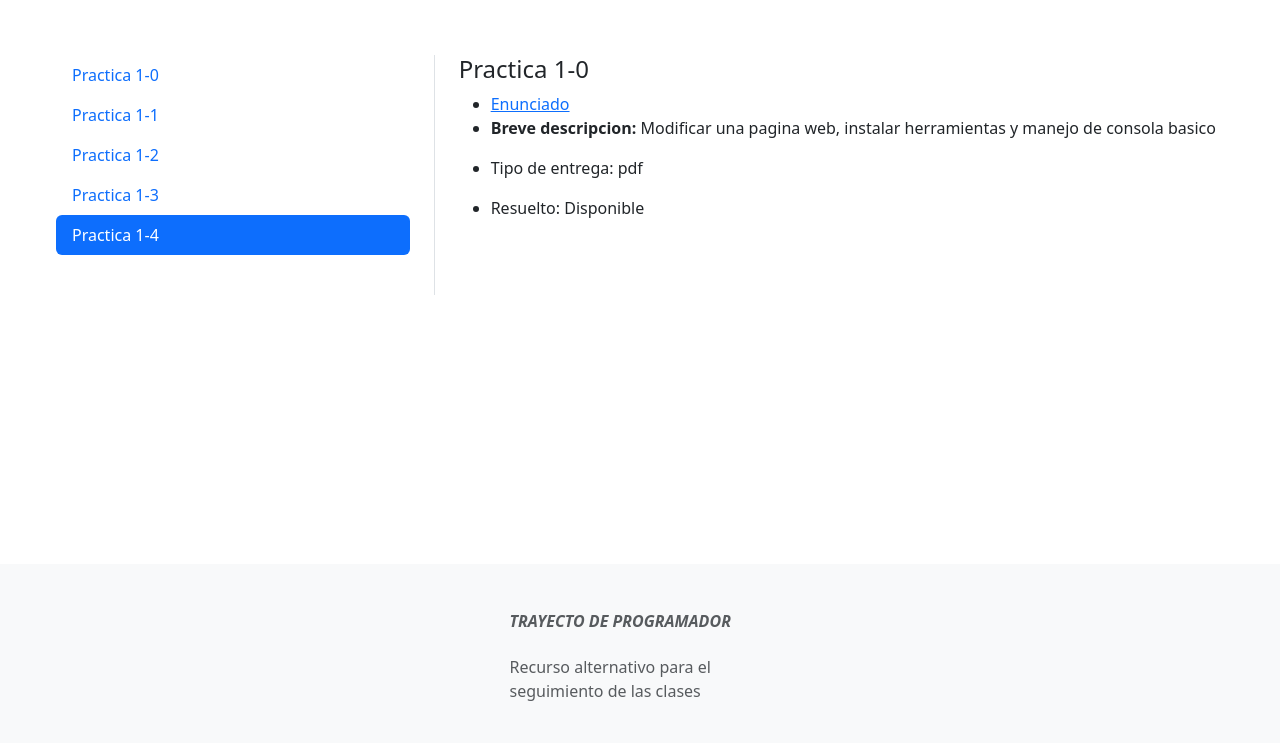
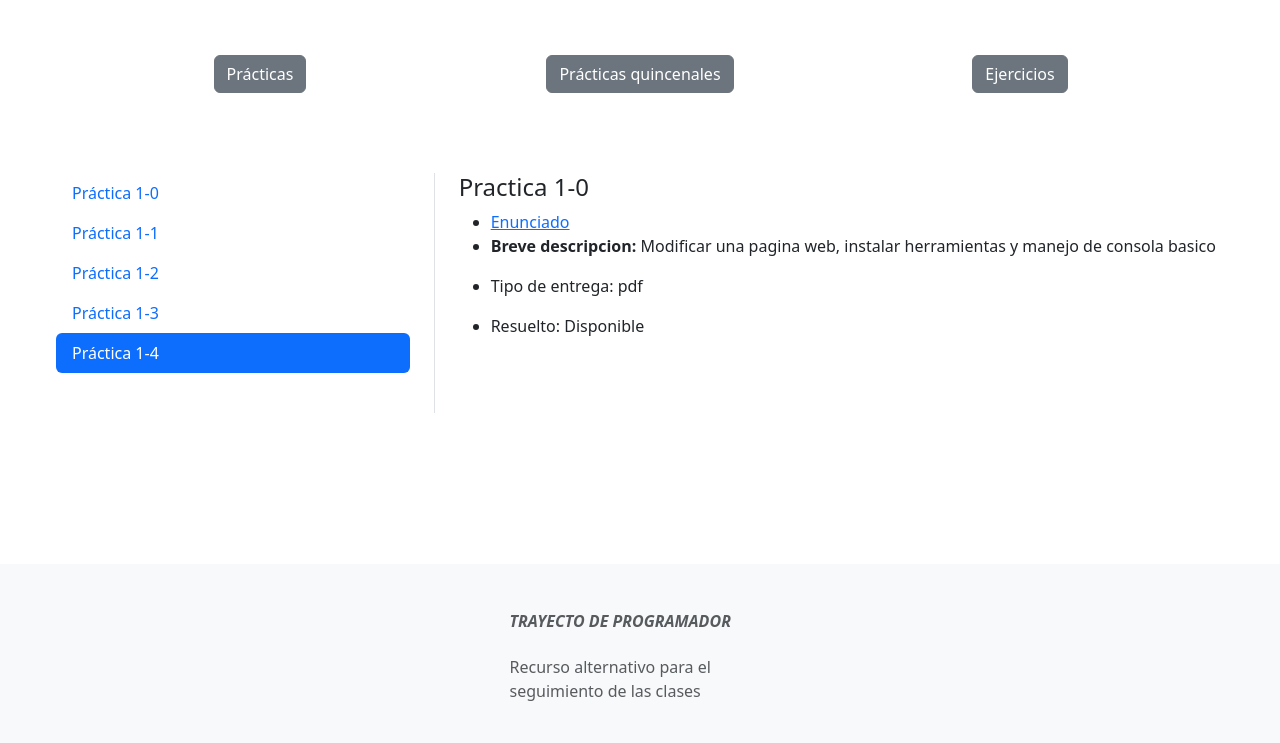
Before and after one commit to Erick-C3/Trayecto-de-Programador-, a plain HTML site: page index.html in a window 1280 px wide. Shown: the part 57-800 px from the top of the page. Drawn offline with nearby package versions, Linux system fonts and the light colour scheme.

Commit message:
botones de info agregados

```diff
--- a/app.js
+++ b/app.js
@@ -1,5 +1,8 @@
 import Practica from "./Practica.js";
 import practicas from "./practicasInfo.js";
+
+const popoverTriggerList = document.querySelectorAll('[data-bs-toggle="popover"]')
+const popoverList = [...popoverTriggerList].map(popoverTriggerEl => new bootstrap.Popover(popoverTriggerEl))
 
 /**
  * Agrega los item a la pagina
@@ -11,7 +14,7 @@ function agregarEnlacesItems(){
     practicas.forEach(practica => {
         nombreItem = practica.getModulo() + "-" + practica.getNumero();
         enlaceItem = `
-            <a class="nav-link" href="#practica-${nombreItem}">Practica ${nombreItem}</a>
+            <a class="nav-link" href="#practica-${nombreItem}">Práctica ${nombreItem}</a>
         `
         itemInfo = prepararHTMLItemInfo(nombreItem, practica);
         document.querySelector("#enlaces-practicas").innerHTML += enlaceItem;
--- a/index.html
+++ b/index.html
@@ -20,6 +20,28 @@
         </nav>
     </header>
     <main>
+        <div id="info-general" class="container text-center">
+            <div class="row">
+                <div class="col ">
+                    <button type="button" class="btn btn-secondary" data-bs-container="body" data-bs-toggle="popover"
+                        data-bs-placement="right" data-bs-content="Contar con al menos un ~80% de todas para certificar el modulo">
+                        Prácticas
+                    </button>
+                </div>
+                <div class="col">
+                    <button type="button" class="btn btn-secondary" data-bs-container="body" data-bs-toggle="popover"
+                        data-bs-placement="right" data-bs-content="Contar con al menos un ~80% de todas para certificar el modulo">
+                        Prácticas quincenales
+                    </button>
+                </div>
+                <div class="col">
+                    <button type="button" class="btn btn-secondary" data-bs-container="body" data-bs-toggle="popover"
+                        data-bs-placement="right" data-bs-content="Realizarlos se consideran en la certificacion del modulo">
+                        Ejercicios
+                    </button>
+                </div>
+            </div>
+        </div>
         <div class="row" id="navegador-anidado-clases">
             <div class="col-4">
                 <nav id="navbar-example3" class="h-100 flex-column align-items-stretch pe-4 border-end">
@@ -30,8 +52,8 @@
             </div>
 
             <div class="col-8">
-                <div id="enlaces-practicas-detalles" data-bs-spy="scroll" data-bs-target="#navbar-example3" data-bs-smooth-scroll="true"
-                    class="scrollspy-seguimiento" tabindex="0">
+                <div id="enlaces-practicas-detalles" data-bs-spy="scroll" data-bs-target="#navbar-example3"
+                    data-bs-smooth-scroll="true" class="scrollspy-seguimiento" tabindex="0">
 
                 </div>
             </div>
@@ -53,6 +75,7 @@
             </div>
         </section>
     </footer>
+    <script src="https://cdn.jsdelivr.net/npm/@popperjs/core@2.11.6/dist/umd/popper.min.js"></script>
     <script src="https://cdn.jsdelivr.net/npm/bootstrap@5.3.0-alpha2/dist/js/bootstrap.bundle.min.js"
         integrity="sha384-qKXV1j0HvMUeCBQ+QVp7JcfGl760yU08IQ+GpUo5hlbpg51QRiuqHAJz8+BrxE/N"
         crossorigin="anonymous"></script>
--- a/style.css
+++ b/style.css
@@ -23,3 +23,8 @@
 .item{
     padding-bottom: 30vh;
 }
+
+#info-general{
+    margin-top: 7vh;
+    margin-bottom: 3vh;
+}
```
